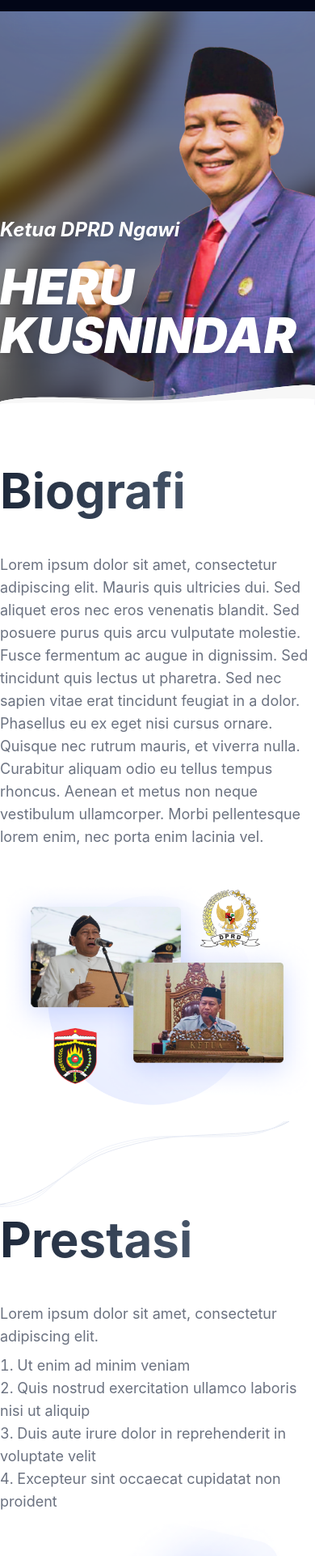
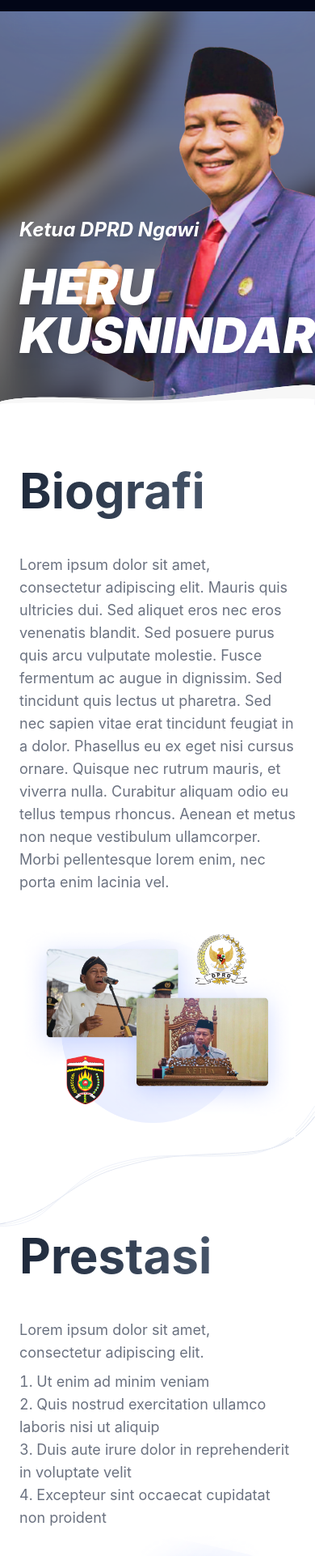
Before and after one commit to umarsani1605/herukusnindar, a React (Vite) app: page / in a window 390 px wide. Shown: the part 50-1972 px from the top of the page at 81% size. Built offline with nearby package versions, Linux system fonts and the light colour scheme; some icons are missing.

Commit message:
add padding on mobile layout

```diff
--- a/src/components/Awards.jsx
+++ b/src/components/Awards.jsx
@@ -5,7 +5,7 @@ export default function Awards() {
   return (
     <div className="relative">
       {/* Features */}
-      <div className="mx-auto max-w-[80rem] overflow-hidden py-10 text-lg sm:px-6 lg:px-8">
+      <div className="mx-auto max-w-[80rem] overflow-hidden px-6 py-10 text-lg sm:px-6 lg:px-8">
         {/* Grid */}
         <div className="relative lg:flex lg:items-center lg:gap-12">
           {/* End Col */}
--- a/src/components/Biography.jsx
+++ b/src/components/Biography.jsx
@@ -4,7 +4,7 @@ export default function Biography() {
   return (
     <>
       {/* Features */}
-      <div className="mx-auto max-w-[80rem] py-10 text-lg sm:px-6 md:mb-10 lg:px-8 lg:py-24">
+      <div className="mx-auto max-w-[80rem] px-6 py-10 text-lg sm:px-6 md:mb-10 lg:px-8 lg:py-24">
         {/* Grid */}
         <div className="flex flex-col-reverse md:items-center md:gap-12 lg:flex-row xl:gap-32">
           <img
--- a/src/components/Hero.jsx
+++ b/src/components/Hero.jsx
@@ -9,7 +9,7 @@ function Hero() {
   return (
     <div className="relative h-[550px] overflow-hidden lg:h-[700px]">
       <div className="flex h-full flex-col justify-end pb-14 pt-0 align-middle md:justify-center lg:gap-24 lg:pb-14 lg:pt-24 lg:align-middle">
-        <div className="z-20 mx-auto flex flex-col gap-6 lg:z-10 lg:mx-auto lg:flex lg:w-2/3 lg:max-w-[80rem] lg:flex-col lg:gap-4">
+        <div className="z-20 mx-auto flex flex-col gap-6 px-6 lg:z-10 lg:mx-auto lg:flex lg:max-w-[80rem] lg:flex-col lg:gap-4">
           <span className="block text-2xl font-bold text-white drop-shadow-lg lg:text-5xl lg:font-bold lg:text-white">
             <em>Ketua DPRD Ngawi</em>
           </span>
```
